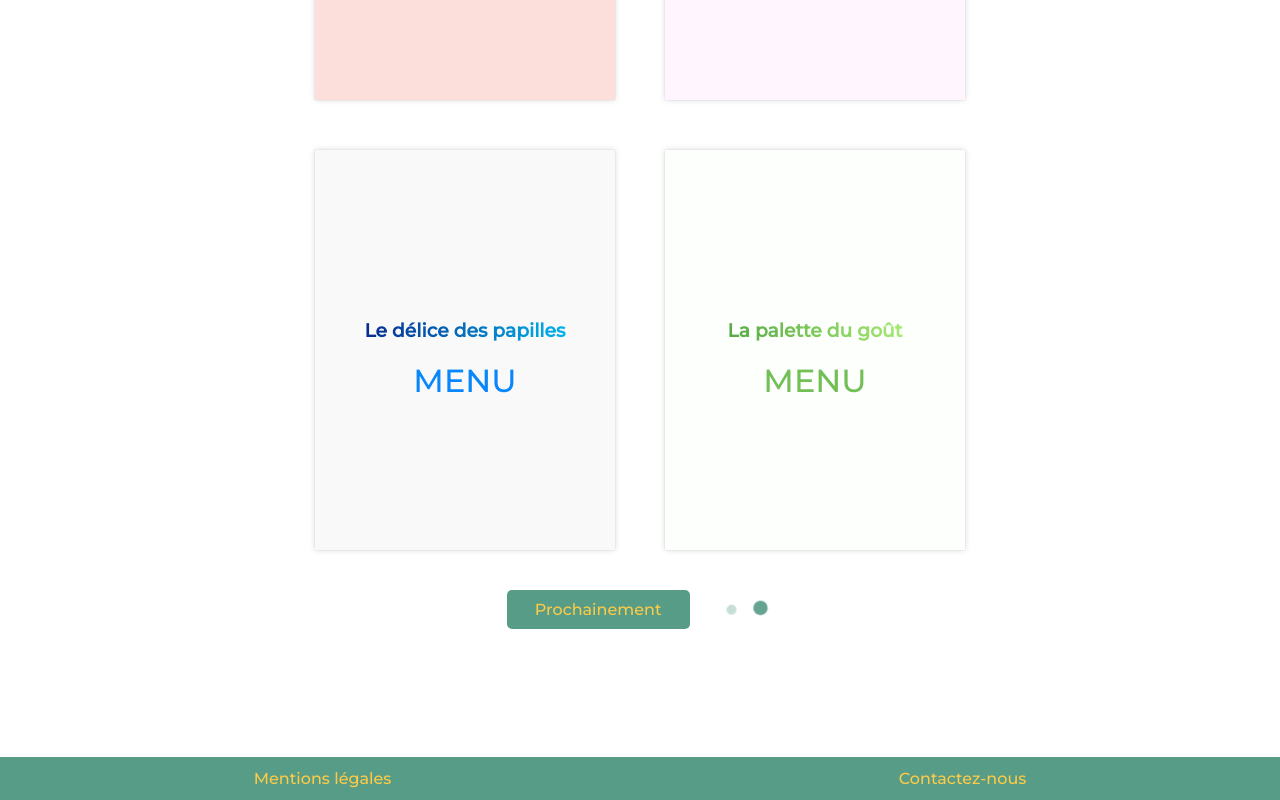
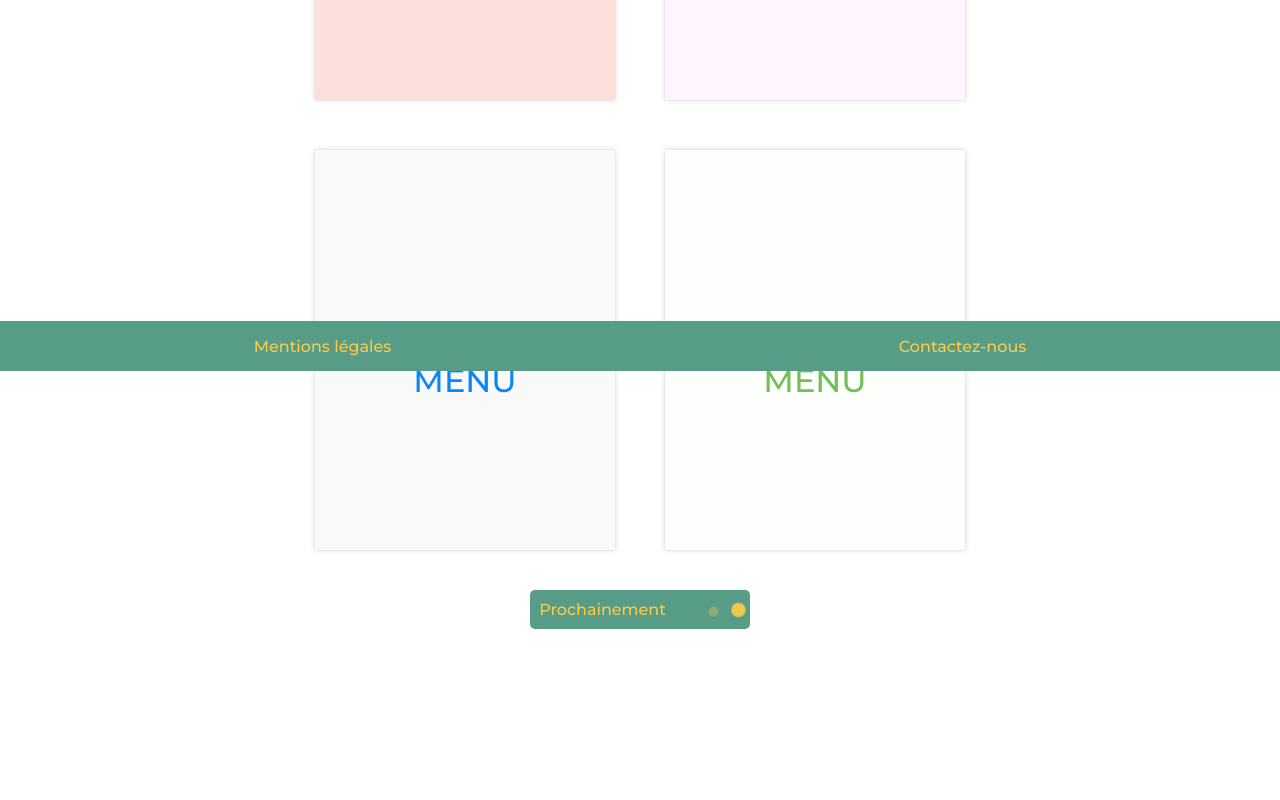
Before and after one commit to devbw/BrianWullaert_3_06082020, a plain HTML site: page index.html in a window 1280 px wide. Shown: the part 429-1229 px from the top of the page. After the commit the page ends 1158 px from the top, so only its background shows below. Drawn offline with Linux system fonts and the light colour scheme.

Commit message:
Retouches footer

```diff
--- a/design.css
+++ b/design.css
@@ -101,24 +101,29 @@ header{
     -webkit-background-clip: text;
     -webkit-text-fill-color: transparent;
 }
+
 .next_btn{
 	display:flex;
 	justify-content: center;
 	align-items: center;
-	width:100%;
-	margin: 40px 0px;
+	width:220px;
+	background-color: #579c87;
+	border-radius: 5px 5px 5px 5px;
+	margin:40px auto;
+	margin-bottom: 100px;
 }
 .next_btn a{
-	background-color: #579c87;
-	padding:10px 28px;
+	padding:10px 10px;
 	color:#fdcb46;
-	border-radius: 5px 5px 5px 5px;
+}
+.loading {
+	display: flex;
 }
 .loading span{
 	width:15px;
 	height: 15px;
 	margin:0 5px;
-	background-color: #579c87;
+	background-color: #fdcb46;
 	border-radius: 50%;
 	display: inline-block;
 	animation-name: dots;
@@ -140,15 +145,17 @@ header{
 }
 footer{
 	width:100%;
-	height:10%;
+	height:50px;
 	background-color: #579c87;
 	display: flex;
 	justify-content: space-around;
 	margin-top: 10%;
+	position: fixed;
+	bottom:0;
 }
 footer a{
 	color:#fdcb46;
-	padding:12px 15px;
+	padding:16px 15px;
 }
 .legal{
 	display: flex;
@@ -202,13 +209,17 @@ footer a{
 		justify-content: space-between;
 	}
 	.card{
-		width:40%;
+		width:80%;
 		height:250px;
 	}
 	h3{
 		text-align: center;
 		font-size: 0.7em;
 	}
+	.row{
+		flex-direction: column;
+		align-items: center;
+	}
 	.fas{
 		font-size: 1.2em;
 	}
--- a/designfirstmeal.css
+++ b/designfirstmeal.css
@@ -127,14 +127,17 @@ header{
 }
 footer{
 	width:100%;
-	height:10%;
+	height:50px;
 	background-color: #579c87;
 	display: flex;
 	justify-content: space-around;
+	margin-top: 10%;
+	position: fixed;
+	bottom:0;
 }
 footer a{
 	color:#fdcb46;
-	padding:12px 15px;
+	padding:16px 15px;
 }
 @media (max-width: 1024px){
 	.endtitle{
--- a/designfourthmeal.css
+++ b/designfourthmeal.css
@@ -123,14 +123,17 @@ header{
 }
 footer{
 	width:100%;
-	height:10%;
+	height:50px;
 	background-color: #579c87;
 	display: flex;
 	justify-content: space-around;
+	margin-top: 10%;
+	position: fixed;
+	bottom:0;
 }
 footer a{
 	color:#fdcb46;
-	padding:12px 15px;
+	padding:16px 15px;
 }
 @media (max-width: 1024px){
 	.content{
--- a/designsecondmeal.css
+++ b/designsecondmeal.css
@@ -129,14 +129,17 @@ header{
 }
 footer{
 	width:100%;
-	height:10%;
+	height:50px;
 	background-color: #579c87;
 	display: flex;
 	justify-content: space-around;
+	margin-top: 10%;
+	position: fixed;
+	bottom:0;
 }
 footer a{
 	color:#fdcb46;
-	padding:12px 15px;
+	padding:16px 15px;
 }
 @media (max-width: 1024px){
 	.content{
--- a/designthirdmeal.css
+++ b/designthirdmeal.css
@@ -121,14 +121,17 @@ header{
 }
 footer{
 	width:100%;
-	height:10%;
+	height:50px;
 	background-color: #579c87;
 	display: flex;
 	justify-content: space-around;
+	margin-top: 10%;
+	position: fixed;
+	bottom:0;
 }
 footer a{
 	color:#fdcb46;
-	padding:12px 15px;
+	padding:16px 15px;
 }
 @media (max-width: 1024px){
 	.content{
```
Also changed, not shown: index.html (+2 -0 lines).
